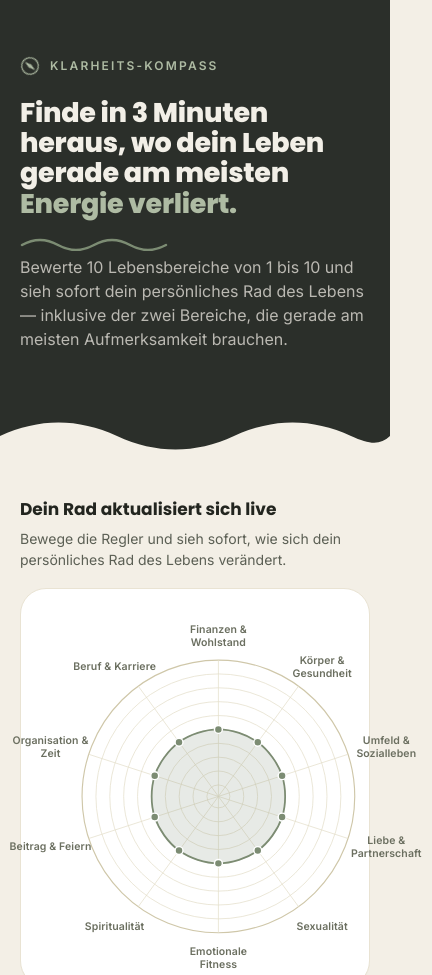
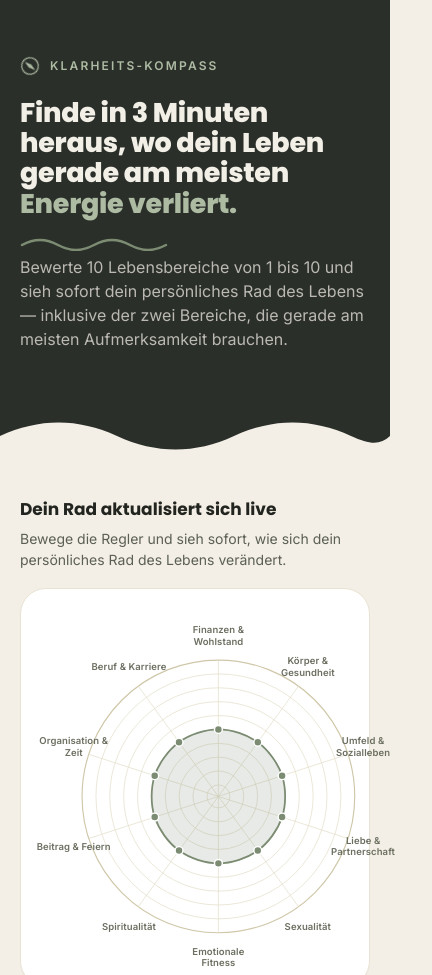
Before and after one commit to bacioralan/Klarheits-Kompass, a website: page index.html in a window 390 px wide. Shown: the top 975 px of the page, 432 px wide, since content can reach past the window. Drawn offline with Linux system fonts and the light colour scheme.

Commit message:
Add files via upload

```diff
--- a/index.html
+++ b/index.html
@@ -416,6 +416,10 @@
   }
   @media (max-width:560px){
     .weak-cards{grid-template-columns:1fr;}
+    /* Auf schmalen Viewports die Label-Chips schmaler halten, damit sie nicht
+       über den Bildschirmrand hinausragen (verhindert horizontales Scrollen).
+       Betrifft nur Mobile; Desktop bleibt unverändert. */
+    .label-chip{ width:78px; font-size:9.5px; }
   }
 
   .result-img{
@@ -686,22 +690,30 @@
     line.setAttribute('x2',outer.x); line.setAttribute('y2',outer.y);
     axesG.appendChild(line);
 
-    const a = angleFor(i);
-    // Labels seitlich weiter nach außen (standen zu nah am Rad); vertikal
-    // unverändert, damit oben (Finanzen) und unten (Emotionale Fitness) — die
-    // bereits perfekt sitzen — exakt gleich bleiben.
-    const lrx = R_OUTER + 56;
-    const lry = R_OUTER + 34;
-    const lx = 50 + (lrx/500*100) * Math.cos(a);
-    const ly = 50 + (lry/500*100) * Math.sin(a);
     const chip = document.createElement('div');
     chip.className = 'label-chip';
-    chip.style.left = lx + '%';
-    chip.style.top = ly + '%';
     chip.textContent = d.label;
     chip.dataset.index = i;
     labelLayer.appendChild(chip);
   });
+
+  // Label-Positionen responsiv setzen. Desktop (>560px): Labels seitlich weiter
+  // außen (mehr Luft zum Rad). Mobile (<=560px): enger, damit die Chips NICHT
+  // über den Viewport-Rand hinausragen — das war die Ursache des horizontalen
+  // Scrollens. Vertikal (oben/unten) bleibt überall gleich.
+  function layoutLabels(){
+    const wide = window.innerWidth > 560;
+    const lrx = R_OUTER + (wide ? 56 : 22);
+    const lry = R_OUTER + 34;
+    labelLayer.querySelectorAll('.label-chip').forEach(function(chip){
+      const i = parseInt(chip.dataset.index, 10);
+      const a = angleFor(i);
+      chip.style.left = (50 + (lrx/500*100) * Math.cos(a)) + '%';
+      chip.style.top  = (50 + (lry/500*100) * Math.sin(a)) + '%';
+    });
+  }
+  layoutLabels();
+  window.addEventListener('resize', layoutLabels);
 
   // ---------- MARKER ----------
   const markersG = document.getElementById('markers');
```
